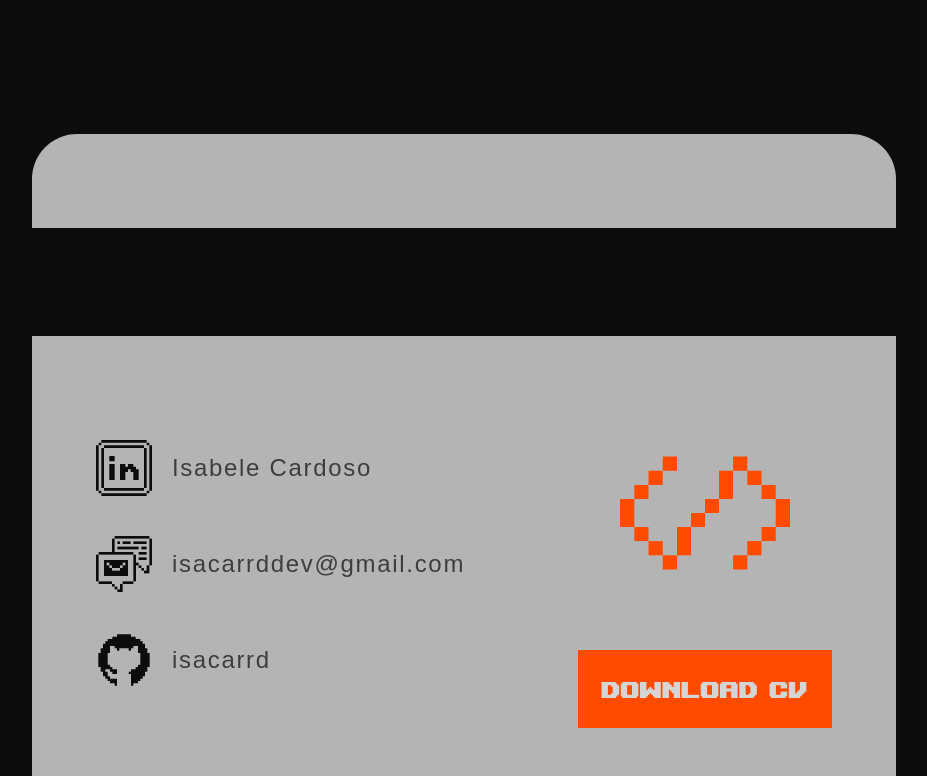
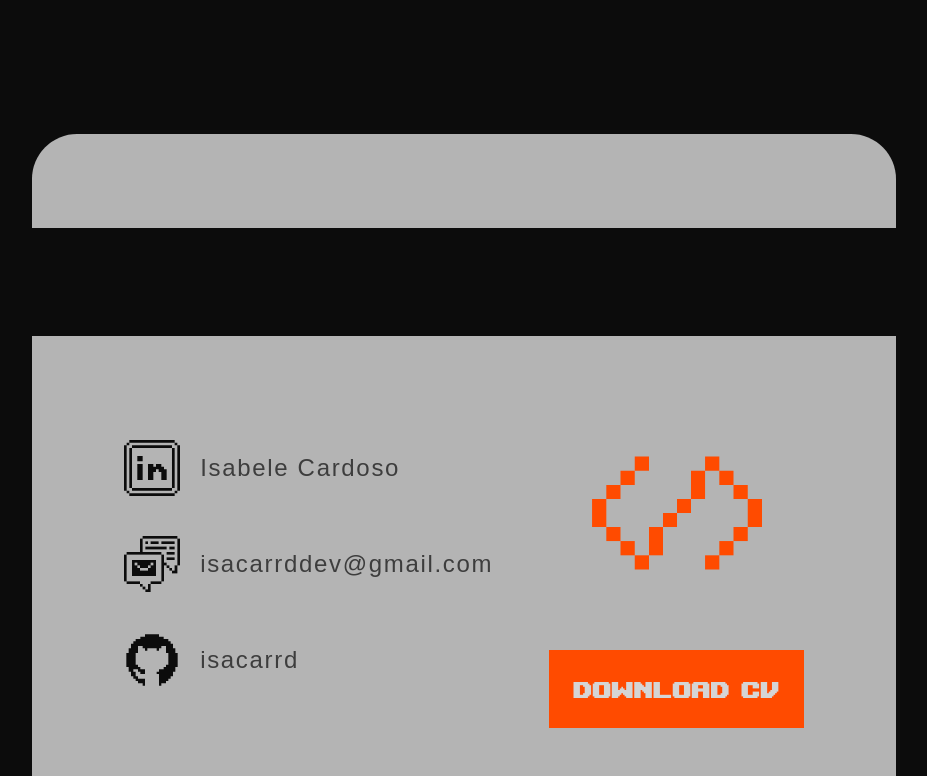
Before and after one commit to isacarrd/portifolioIsacarrd, a React (Vite) app: page / in a window 1280 px wide. Shown: the part 4480-5256 px from the top of the page, without its empty margins (176-1103 px from the left). Built offline with nearby package versions, Linux system fonts and the light colour scheme; no server answers; a web font is replaced by a local one.

Commit message:
fix: responsividade cardInfo e hero

```diff
--- a/src/App.module.css
+++ b/src/App.module.css
@@ -116,6 +116,7 @@ span {
   width: 80%;
   display: flex;
   flex-direction: column;
+  flex-wrap: wrap;
   background-color: var(--branco2);
   border-radius: 45px;
   padding: 5.875rem 0rem;
@@ -131,7 +132,8 @@ span {
   display: flex;
   padding: 0rem 4rem;
   align-items: center;
-  justify-content: space-between;
+  justify-content: space-around;
+  flex-wrap: wrap;
 }
 .ladoEsq {
   width: fit-content;
@@ -190,9 +192,9 @@ footer {
   .hero {
     padding: 6.75rem 1.5rem;
   }
-  /* .tit {
+  .tit {
     width: 12.1875rem;
-  } */
+  }
   .sub {
     gap: 0.375rem;
   }
@@ -260,6 +262,7 @@ footer {
     padding: 0rem 1rem;
   }
   .ladoEsq {
+    padding: 1rem;
     gap: 0.625rem;
   }
   .esqInfo {
```
